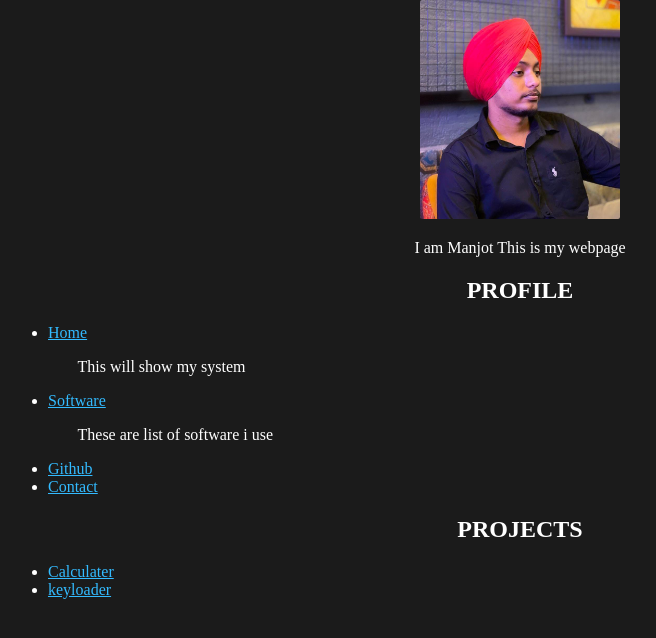
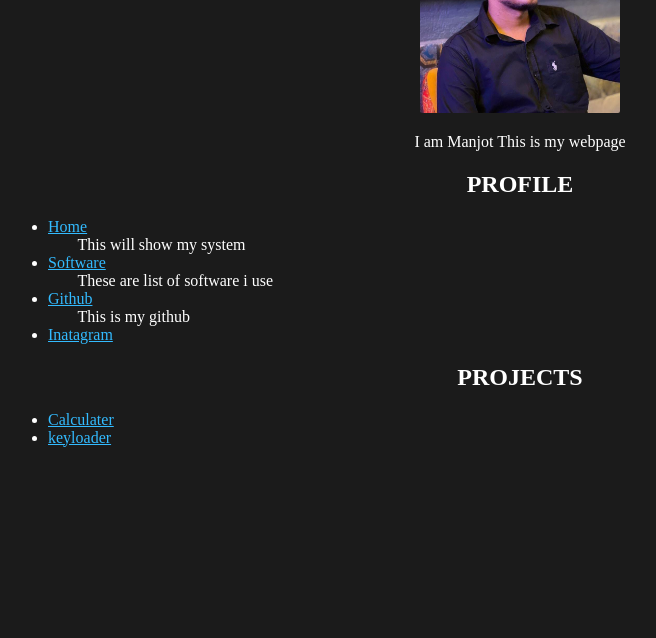
Before and after one commit to ManjotCode/website.github.io, a plain HTML site: page index.html in a window 1280 px wide. Shown: the part 186-824 px from the top of the page, without its empty margins (120-776 px from the left). After the commit the page ends 800 px from the top, so only its background shows below. Drawn offline with Linux system fonts and the light colour scheme.

Commit message:
margin is reset

```diff
--- a/index.html
+++ b/index.html
@@ -1,7 +1,6 @@
 <!DOCTYPE html>
 <html lang="en">
 <head>
-    <title></title>
     <meta charset="UTF-8">
     <meta name="viewport" content="width=device-width, initial-scale=1">
     <link href="style.css" rel="stylesheet">
@@ -23,7 +22,8 @@
        <li><a href="profile/software.html">Software</a></li>
        <p class= "p-tags">These are list of software i use </p>
        <li><a href="profile/project.html">Github</a></li>
-       <li><a href="profile/contact.html">Contact</a></li>
+       <p class= "p-tags">This is my github </p>
+       <li><a href="https://www.instagram.com/mssond5911/">Inatagram</a></li>
      </nav>
    </ul>
 </div>
--- a/style.css
+++ b/style.css
@@ -2,6 +2,7 @@ body{
   color:white;
   background:#1b1b1b;
   margin: 10%;
+  margin-top: 0;
 }
 
 .Anime{
@@ -42,4 +43,7 @@ a{
 .p-tags{
   text-align:left;
   margin-left: 3%;
+  margin-top: 0px;
+  margin-bottom: 0px;
+
 }
```
